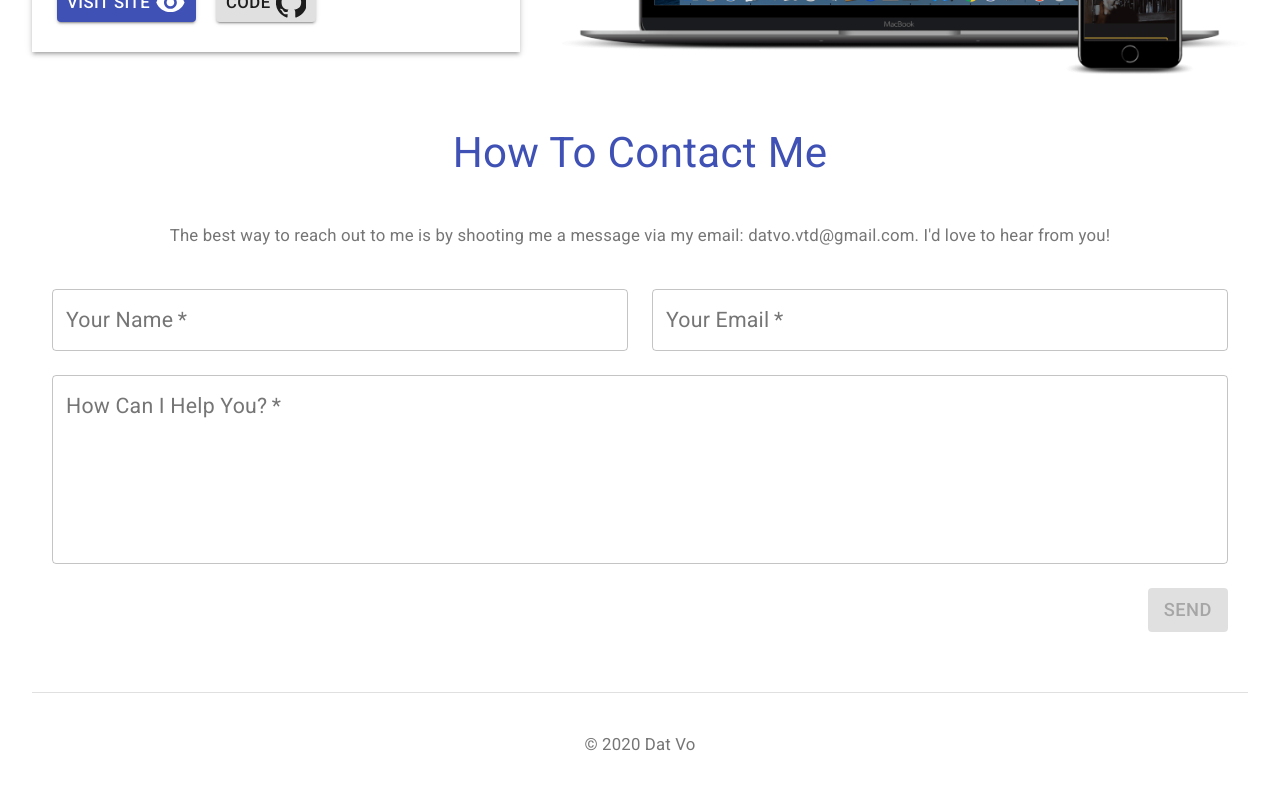
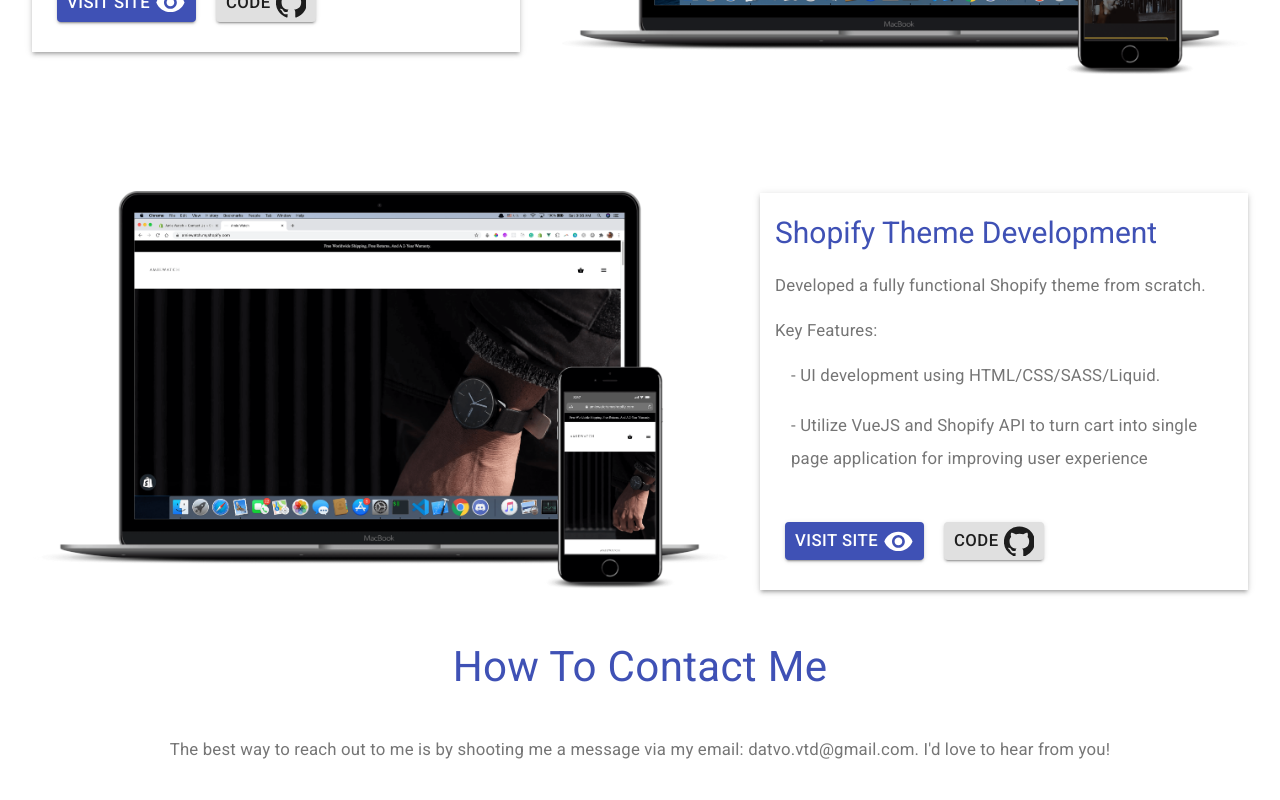
Before and after one commit to dustinvo17/Portfolio-Template, a React (Create React App) app: page / in a window 1280 px wide. Shown: the part 5180-5980 px from the top of the page. Built offline with nearby package versions, Linux system fonts and the light colour scheme.

Commit message:
add theme project

```diff
--- a/src/data/data.js
+++ b/src/data/data.js
@@ -86,6 +86,15 @@
         './images/quanart.png',
         'https://github.com/dustinvo17/artist-portfolio'
     ),
+    new ProjectData(
+        PROJECT_TYPE.FRONT_END,
+        "Shopify Theme Development",
+        "https://amiewatch.myshopify.com/",
+        "Developed a fully functional Shopify theme from scratch.",
+        ['UI development using HTML/CSS/SASS/Liquid.', 'Utilize VueJS and Shopify API to turn cart into single page application for improving user experience'],
+        './images/amiewatch.png',
+        'https://github.com/dustinvo17/AMIE-WATCHES'
+    )
 
 
 
```
Also changed, not shown: public/images/amiewatch.png (added), 1 other file (tests, documents, lock files or other folders).
